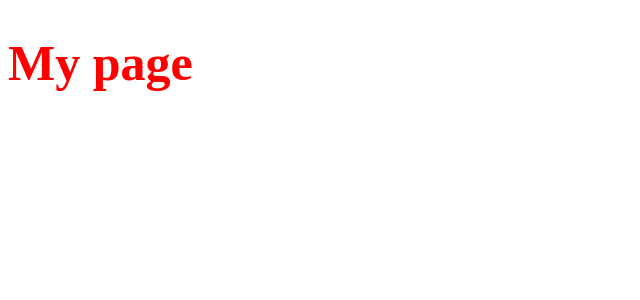
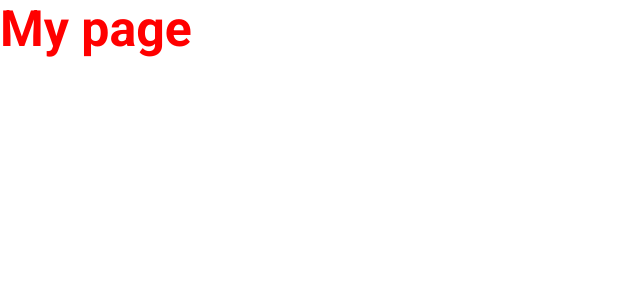
Before and after one commit to Gui-dev/boilerplate-next-2, a Next.js app: page / in a window 1280 px wide. Shown: the top 300 px of the page, without its empty margins (0-640 px from the left). Built offline with nearby package versions, Linux system fonts and the light colour scheme.

Commit message:
style: add global styles

```diff
--- /dev/null
+++ b/src/pages/_app.tsx
@@ -0,0 +1,21 @@
+import { AppProps } from 'next/app'
+import Head from 'next/head'
+
+import { GlobalStyle } from 'styles/global'
+
+const App = ({ Component, pageProps }: AppProps) => {
+  return (
+    <>
+      <Head>
+        <link rel="shotcut icon" href="/images/icon-512.png"/>
+        <link rel="apple-touch-icon" href="/images/icon-512.png"/>
+        <meta name="description" content="A simple project starter to work with Typescript, React, NextJS and Styled Components"/>
+        <title>React(NextJS) Avançado</title>
+      </Head>
+      <GlobalStyle />
+      <Component { ...pageProps }/>
+    </>
+  )
+}
+
+export default App
--- /dev/null
+++ b/src/styles/global.ts
@@ -0,0 +1,19 @@
+import { createGlobalStyle } from 'styled-components'
+
+export const GlobalStyle = createGlobalStyle`
+  * {
+    margin: 0;
+    padding: 0;
+    box-sizing: border-box;
+  }
+
+  html, body, #__next {
+    font-size: 62.5%;
+    font-family: 'Roboto', sans-serif;
+    height: 100%;
+  }
+
+  input, textarea {
+    font-family: 'Roboto', sans-serif;
+  }
+`
```
